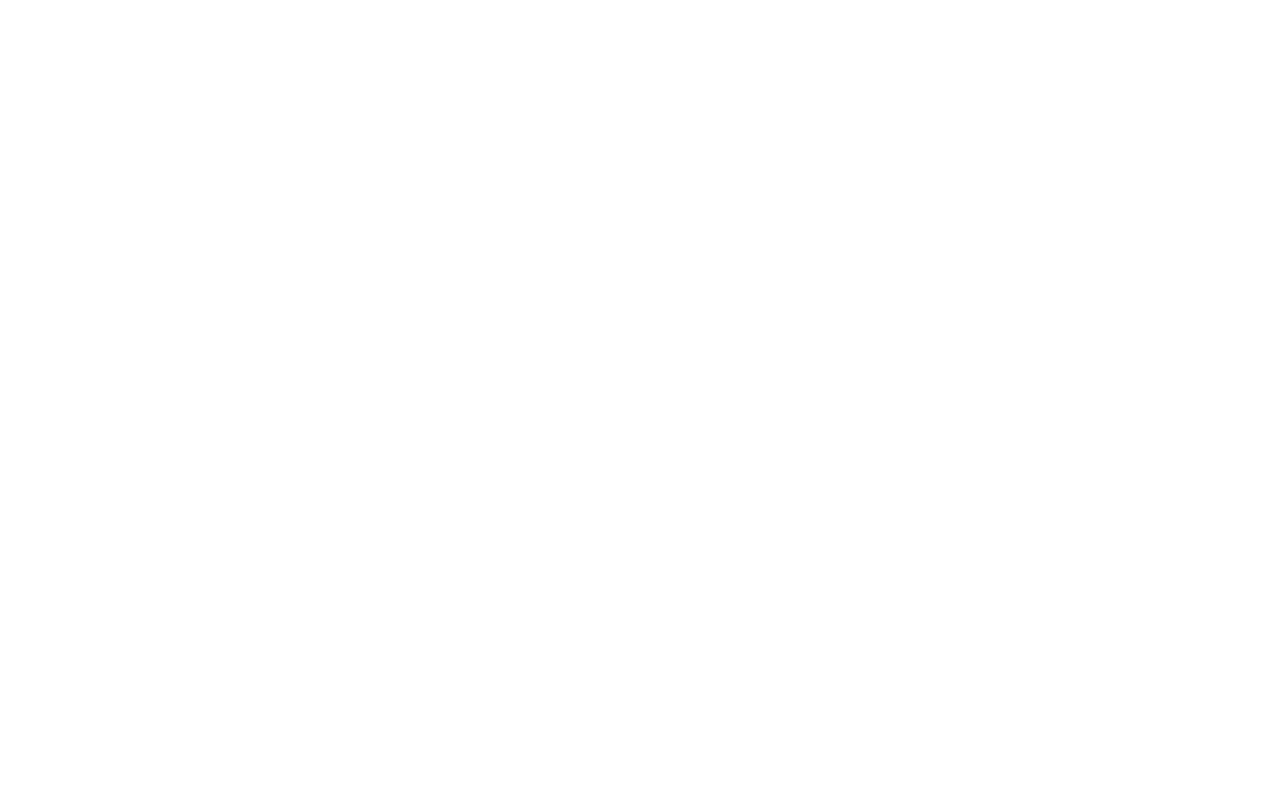
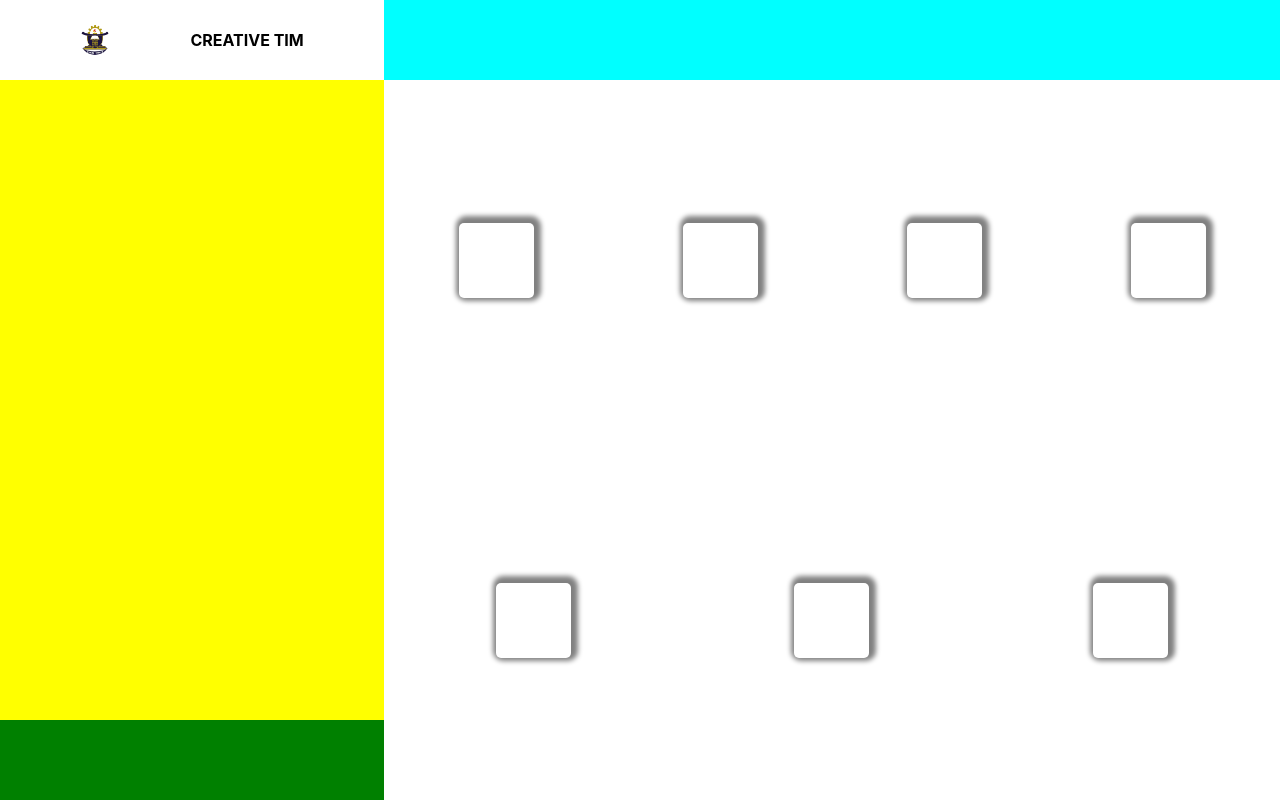
Before and after one commit to sam-20/jkdlsajfsad-jf, a React (Create React App) app: page /dashboardpractice in a window 1280 px wide. Built offline with nearby package versions, Linux system fonts and the light colour scheme.

Commit message:
dashboard practice

```diff
--- a/src/App.js
+++ b/src/App.js
@@ -12,6 +12,7 @@
 import Signup from './pages/Signup/Signup'
 import Signin from './pages/Signin/Signin'
 
+import DashboardPractice from './pages/DashboardPractice/DashboardPractice'
 
 
 function App() {
@@ -27,6 +28,8 @@
         <Route path="/signup" exact component={Signup} />
 
         <Route path="/signin" exact component={Signin} />
+
+        <Route path="/dashboardpractice" exact component={DashboardPractice} />
 
       </Switch>
 
--- /dev/null
+++ b/src/pages/DashboardPractice/DashboardPractice.css
@@ -0,0 +1,93 @@
+* {
+    padding: 0px;
+    margin: 0px;
+}
+
+.maincontainer {
+    display: flex;
+    background-color: red;
+    height: 100vh;
+}
+
+.left {
+    display: flex;
+    background-color: white;
+    flex: 0.3;
+    flex-direction: column;
+}
+
+.right {
+    display: flex;
+    background-color: green;
+    flex: 0.7;
+    flex-direction: column;
+}
+
+.righttop {
+    display: flex;
+    background-color: aqua;
+    flex: 0.1;
+}
+
+.rightbottom {
+    display: flex;
+    background-color: white;
+    flex: 0.9;
+    flex-direction: column;
+}
+
+.cardtoprow {
+    display: flex;
+    background-color: transparent;
+    flex: 0.5;
+    align-items: center;
+    justify-content: space-around;
+}
+
+.cardbottomrow {
+    display: flex;
+    background-color: transparent;
+    flex: 0.5;
+    align-items: center;
+    justify-content: space-around;
+}
+
+.card {
+    display: flex;
+    width: 75px;
+    height: 75px;
+    background-color: white;
+    box-shadow: 2px -2px 5px 5px gray;
+    border-radius: 5px;
+}
+
+.branddiv {
+    display: flex;
+    background-color: transparent;
+    flex: 0.1;
+    align-items: center;
+    justify-content: space-evenly;
+}
+
+.menudiv {
+    display: flex;
+    background-color: yellow;
+    flex: 0.8;
+}
+
+.signoutdiv {
+    display: flex;
+    background-color: green;
+    flex: 0.1;
+}
+
+.logo {
+    width: 30px;
+    height: 30px;
+    border-radius: 15px;
+}
+
+.brandname{
+    font-size: 16px;
+    font-weight: bold;
+}
--- /dev/null
+++ b/src/pages/DashboardPractice/DashboardPractice.js
@@ -0,0 +1,56 @@
+import './DashboardPractice.css'
+import myimage from '../../images/download.png'
+
+function DashboardPractice() {
+
+    return (
+        <div className="maincontainer">
+
+            <div className="left">
+
+                <div className="branddiv">
+                    <img className="logo" src={myimage} alt="logo" />
+                    <p className="brandname">CREATIVE TIM</p>
+                </div>
+
+
+                <div className="menudiv"></div>
+                <div className="signoutdiv"></div>
+            </div>
+
+            <div className="right">
+
+                <div className="righttop">
+
+                </div>
+
+                <div className="rightbottom">
+
+                    <div className="cardtoprow">
+
+                        <div className="card"></div>
+                        <div className="card"></div>
+                        <div className="card"></div>
+                        <div className="card"></div>
+
+                    </div>
+
+                    <div className="cardbottomrow">
+
+                        <div className="card"></div>
+                        <div className="card"></div>
+                        <div className="card"></div>
+
+                    </div>
+
+                </div>
+
+            </div>
+
+        </div>
+    )
+
+}
+
+
+export default DashboardPractice;
--- a/src/pages/Form/Form.css
+++ b/src/pages/Form/Form.css
@@ -1,8 +1,62 @@
-
+.ourform {
+    background-color: green;
+}
 
 ::placeholder {
-    color: gray;
+    color: black;
     font-size: 10px;
-    /* font-weight: bold; */
+    font-weight: bold;
     font-style: italic;
+    text-align: center;
 }
+
+.myinput {
+    color: black;
+    outline: none;
+    border: none;
+    text-align: center;
+    font-size: 10px;
+}
+
+.login_button {
+    font-size: 12px;
+    padding: 5px 40px;
+    box-shadow: 2px -2px 5px 2px grey;
+    border-radius: 20px;
+    border: none;
+    outline: none;
+    cursor: pointer;
+}
+
+.login_button:hover {
+    background-color: dodgerblue;
+    color: white;
+}
+
+.login_button:focus {
+    background-color: dodgerblue;
+    color: white;
+}
+
+.login_button:active {
+    background-color: dodgerblue;
+    color: white;
+}
+
+.link :hover {
+    color: green;
+}
+
+.imagediv {
+    display: flex;
+    flex: 0.5;
+    justify-content: center;
+    align-items: flex-start;
+    background-color: green;
+}
+
+@media screen and (max-width: 570px) {
+    .ourform {
+        background-color: red;
+    }
+}
--- a/src/pages/Form/Form.js
+++ b/src/pages/Form/Form.js
@@ -2,8 +2,10 @@
 import React, { useState } from 'react'
 import { useHistory } from 'react-router-dom'
 import { AccessAlarm, ThreeDRotation, Visibility } from '@material-ui/icons';
+import kstu_logo from '../../images/download.png'
 
 function Form() {
+
 
     const [username, setUsername] = useState('')
     const [password, setPassword] = useState('')
@@ -68,39 +70,86 @@
         <div style={{ background: 'white', height: '100vh', margin: 0, padding: 0, display: 'flex', alignItems: 'center', justifyContent: 'center' }}>
 
 
-            <form style={{ boxShadow: '2px -2px 15px 10px dodgerblue', borderRadius: 20 }}>
+            <form className="ourform" style={{ boxShadow: '2px 2px 10px 10px gray', borderRadius: 20 }}>
                 {/* <label>Username: </label> <br /> */}
-                <div style={{ display: 'flex', flexDirection: 'column', backgroundColor: 'white', height: 300, width: 200, justifyContent: 'center', borderRadius: 10, alignItems: 'center' }}>
-                    <div>
-                        <input type="text" value={username} onChange={updateUsername} placeholder="Username"
-                            style={{ boxShadow: '2px -2px 2px 2px gray', border: 'none', marginBottom: 10, borderRadius: 2 }}
-                        />
+                <div style={{ display: 'flex', flexDirection: 'column', height: 300, width: 230, justifyContent: 'center', borderRadius: 10 }}>
+
+
+                    <div className="imagediv">
+                        <img style={{ width: 70, height: 70 }} src={kstu_logo} alt="alternate" />
                     </div>
 
 
-                    <div style={{ display: 'flex', boxShadow: '2px 2px 2px 2px gray', marginLeft: 50, marginRight: 50 }}>
+                    {/* <div>
+                        <input type="text" value={username} onChange={updateUsername} placeholder="Username"
+                            // onKeyDown={handleEnter}
+                            style={{ boxShadow: '2px -2px 2px 2px gray', border: 'none', marginBottom: 10, borderRadius: 2 }}
+                        />
+                    </div> */}
+
+                    <div style={{ display: 'flex', justifyContent: 'center', flex: 0.1 }}>
+                        <input className="myinput" placeholder="Username" type="text" style={{ boxShadow: '2px -2px 5px 2px gray', borderRadius: 10 }} />
+                    </div>
+
+                    <div style={{ display: 'flex', justifyContent: 'center', marginTop: 20, flex: 0.1 }}>
+                        <input type="password" className="myinput" placeholder="Password" type="text" style={{ boxShadow: '2px -2px 5px 2px gray', borderRadius: 10 }} />
+                    </div>
+
+                    <div style={{ display: 'flex', marginTop: 20, justifyContent: 'center', flex: 0.1 }}>
+                        <button className="login_button" onClick={(e) => { e.preventDefault() }} >Login</button>
+                    </div>
+
+
+
+                    {/* <div style={{ display: 'flex', boxShadow: '2px 2px 2px 2px gray', marginLeft: 50, marginRight: 50 }}>
                         <input type="password" value={password} onChange={updatePassword} placeholder="Password"
                             style={{ border: 'none' }}
                         />
                         <Visibility style={{ color: 'gray', }} />
-                    </div>
+                    </div> */}
 
+                    {/* <a href="#" className="link" >Link</a> */}
 
-
-                    <div>
+                    {/* <div>
                         <button onClick={signin} >Signin</button>
                     </div>
 
                     <div>
                         <button onClick={signup} >Signup</button>
+                    </div> */}
+
+                    {/* <div style={{ backgroundColor: 'dodgerblue', flex: 0.3 }}>
+                        <div style={{ backgroundColor: 'yellow', display: 'flex', height: '100%', borderBottomRightRadius: 60 }}>
+
+                        </div>
                     </div>
 
-                    {/* <p>Your username is : {username} </p>
-                <p>Your password is : {password} </p> */}
+                    <div style={{ backgroundColor: 'yellow', flex: 0.3 }}>
+                        <div style={{ backgroundColor: 'dodgerblue', display: 'flex', height: '100%', borderTopLeftRadius: 60 }}>
+
+                        </div>
+                    </div> */}
+
+
+
                 </div>
             </form>
 
+            <nav>
+                <li>
+                    <a href="#">Home</a>
+                </li>
+
+                <li>
+                    <a href="#">About</a>
+                </li>
+
+                <li>
+                    <a href="#">Contact</a>
+                </li>
+            </nav>
         </div>
+
     )
 }
 
```
Also changed, not shown: src/components/Statemgt.js (+20 -0 lines), src/images/download.png (added).
